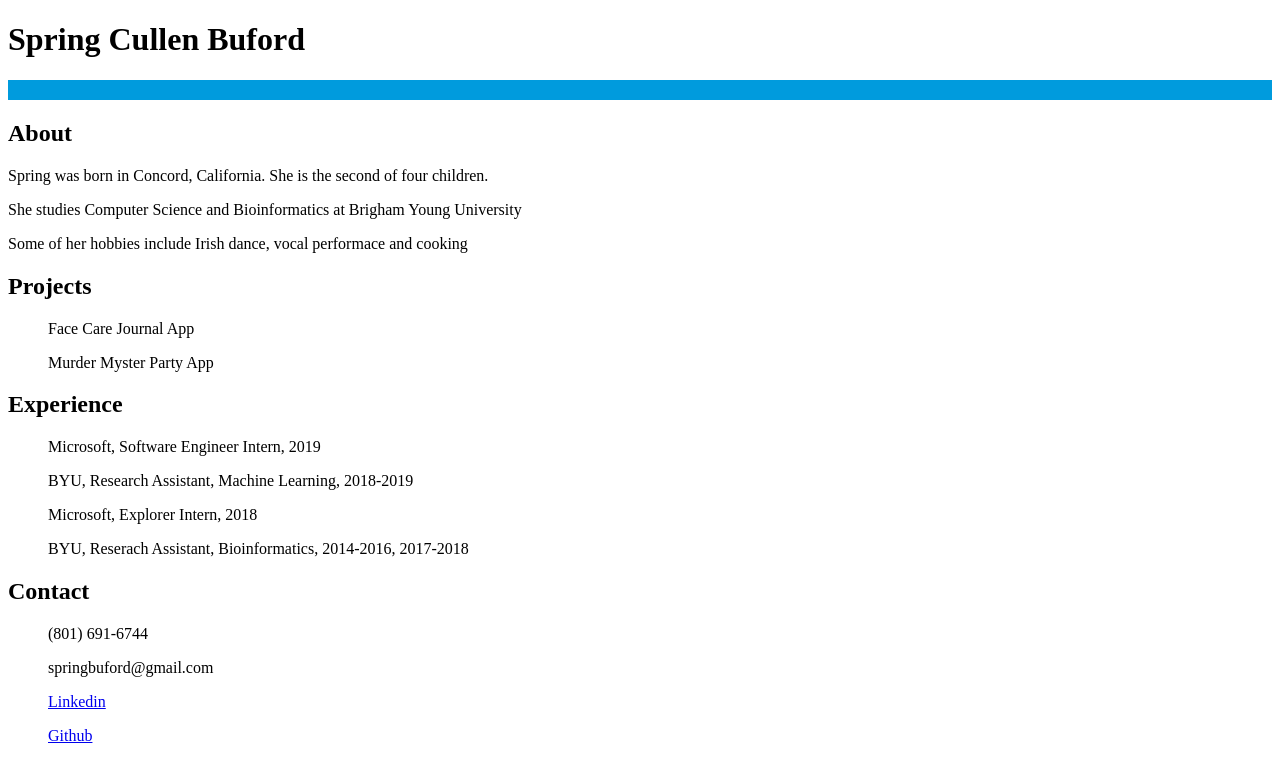
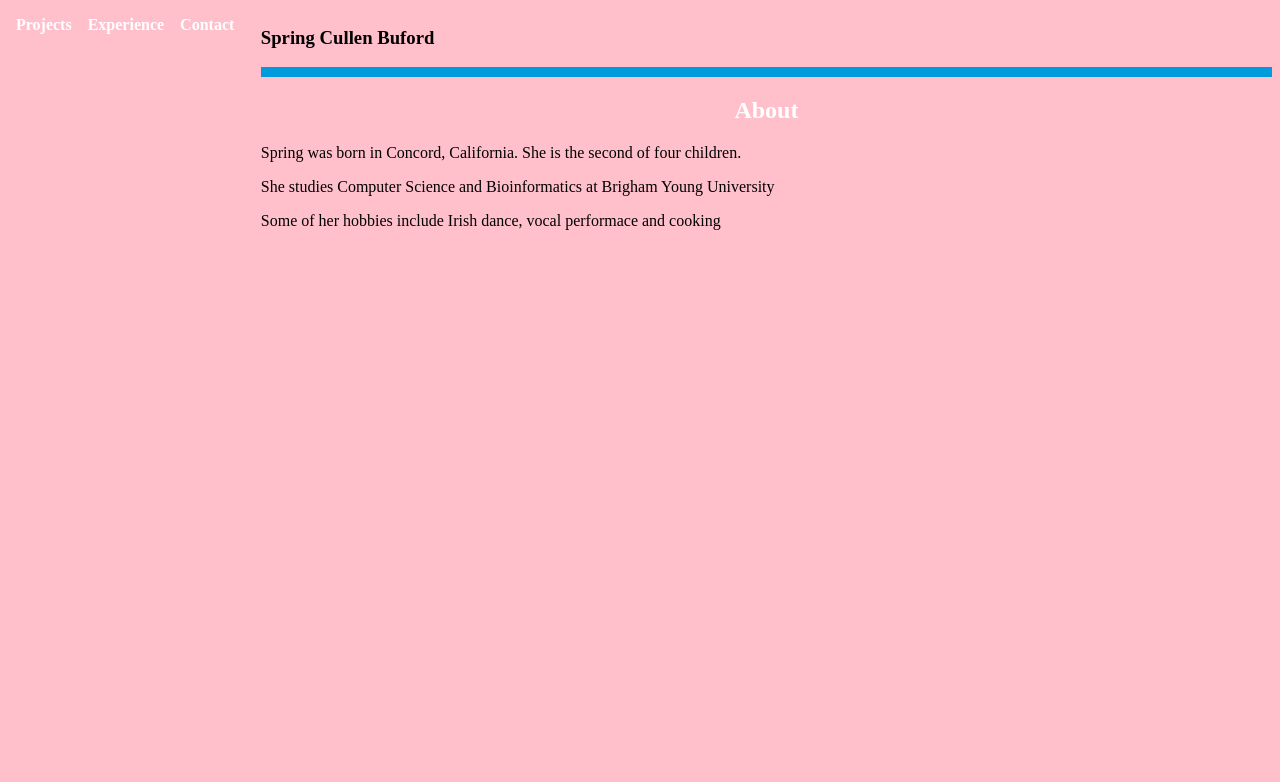
Before and after one commit to springsc123/CS260, a plain HTML site: page portfolio/index.html in a window 1280 px wide. Drawn offline with Linux system fonts and the light colour scheme.

Commit message:
nav bar and css files

```diff
--- a/portfolio/index.html
+++ b/portfolio/index.html
@@ -2,37 +2,33 @@
 <html>
 <head>
 <title>Portfolio</title>
+<link rel="stylesheet" href="portfolio.css"/>
 </head>
 <body>
 
-<h1>Spring Cullen Buford</h1>
-<hr size="20" color=0x99badd noshade>
+<section>
+   <aside>
 
-<h2>About</h2>
-<p>Spring was born in Concord, California. She is the second of four children. </p>
-<p>She studies Computer Science and Bioinformatics at Brigham Young University</p>
-<p>Some of her hobbies include Irish dance, vocal performace and cooking</p>
+        <nav>
+            <ul>
+              <li><a href="projects.html">Projects</a></li>
+              <li><a href="experience.html">Experience</a></li>
+              <li><a href="contact.html">Contact</a></li>
+            </ul>
+        </nav>
 
-<h2>Projects</h2>
-<ul>Face Care Journal App</ul>
-<ul>Murder Myster Party App</ul>
+    </aside>
+    <article>
 
-<h2>Experience</h2>
-<ul>Microsoft, Software Engineer Intern, 2019</ul>
-<ul>BYU, Research Assistant, Machine Learning, 2018-2019</ul>
-<ul>Microsoft, Explorer Intern, 2018</ul>
-<ul>BYU, Reserach Assistant, Bioinformatics, 2014-2016, 2017-2018</ul>
+        <h1>Spring Cullen Buford</h1>
+        <hr size="10" color=0x99badd noshade>
 
-<h2>Contact</h2>
-<ul>(801) 691-6744</ul>
-<ul>springbuford@gmail.com</ul>
-<ul>
-    <a href="www.linkedin.com/in/spring-cullen-7a872bb4/">Linkedin</a>
-</ul>
-<ul>
-    <a href="https://github.com/springsc123" >Github</a>
-</ul>
-
+        <h2>About</h2>
+        <p>Spring was born in Concord, California. She is the second of four children. </p>
+        <p>She studies Computer Science and Bioinformatics at Brigham Young University</p>
+        <p>Some of her hobbies include Irish dance, vocal performace and cooking</p>
+    </article>
+</section>
 
 </body>
 </html>
--- /dev/null
+++ b/portfolio/portfolio.css
@@ -0,0 +1,48 @@
+body{
+        background-color : pink;
+    }
+
+h2 {
+        color: white;
+        text-align: center;
+    }
+
+h1 {
+    font-size: 10;
+}
+
+ul {
+  list-style-type: none;
+  margin: 0;
+  padding: 0;
+  overflow: hidden;
+}
+
+nav li {
+  float: left;
+}
+
+nav li a {
+  display: block;
+  padding: 8px;
+  color: white;
+  font-weight: bold;
+  text-decoration: none;
+}
+
+nav li a:hover {
+  background-color: #99badd ;
+
+}
+
+section {
+ display: flex;
+}
+
+aside {
+ flex: 1
+}
+
+article {
+ flex: 4
+}
```
Also changed, not shown: portfolio/contact.html (+20 -0 lines), portfolio/experience.html (+15 -0 lines), portfolio/projects.html (+14 -0 lines).
